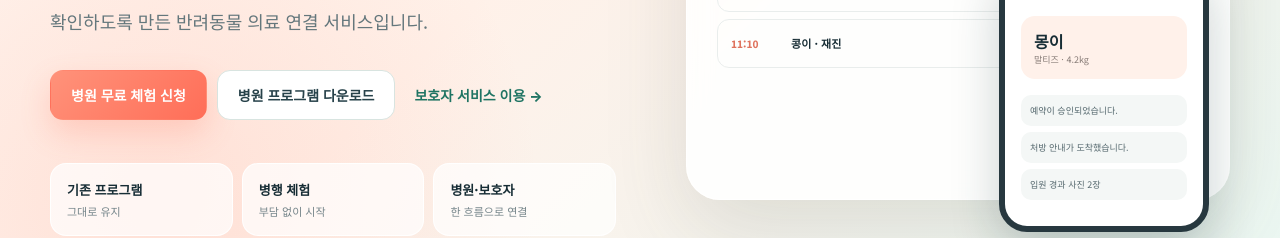
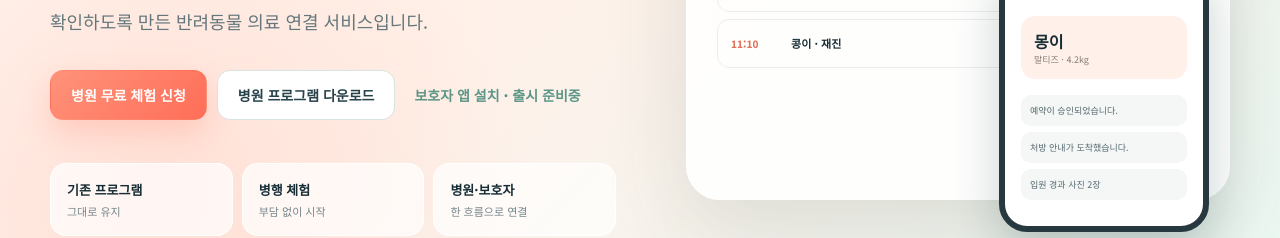
Before and after one commit to BGKCOGITO/pawu-homepage, a Next.js app: page / in a window 1280 px wide. Shown: the part 522-760 px from the top of the page. Built offline with nearby package versions, Linux system fonts and the light colour scheme.

Commit message:
Add files via upload

```diff
--- a/app/page.tsx
+++ b/app/page.tsx
@@ -74,7 +74,11 @@ export default function Home() {
             <div className="pawu2-actions">
               <a className="pawu2-btn primary" href="#trial">병원 무료 체험 신청</a>
               <Link className="pawu2-btn light" href="/hospital-download">병원 프로그램 다운로드</Link>
-              <a className="pawu2-btn text" href={site.serviceUrl} target="_blank" rel="noreferrer">보호자 서비스 이용 →</a>
+              {site.guardianPlayUrl ? (
+                <a className="pawu2-btn text" href={site.guardianPlayUrl} target="_blank" rel="noreferrer">보호자 앱 설치 →</a>
+              ) : (
+                <span className="pawu2-btn text pawu2-btn-disabled" aria-disabled="true">보호자 앱 설치 · 출시 준비중</span>
+              )}
             </div>
             <div className="pawu2-trust-row">
               <div><b>기존 프로그램</b><span>그대로 유지</span></div>
@@ -164,7 +168,11 @@ export default function Home() {
             <div className="pawu2-feature-grid guardian">
               {guardianBenefits.map(([title, text], index) => <article key={title}><span>G{String(index + 1).padStart(2, "0")}</span><h3>{title}</h3><p>{text}</p></article>)}
             </div>
-            <div className="pawu2-guardian-cta"><div><strong>보호자 서비스</strong><p>반려동물 등록, 병원 검색과 예약 기능을 확인하세요.</p></div><a className="pawu2-btn primary" href={site.serviceUrl} target="_blank" rel="noreferrer">PAWU 이용하기</a></div>
+            <div className="pawu2-guardian-cta"><div><strong>PAWU 보호자 앱</strong><p>Google Play 정식 출시 후 보호자 앱을 바로 설치할 수 있습니다.</p></div>{site.guardianPlayUrl ? (
+              <a className="pawu2-btn primary" href={site.guardianPlayUrl} target="_blank" rel="noreferrer">Google Play에서 설치</a>
+            ) : (
+              <span className="pawu2-btn primary pawu2-btn-disabled primary-disabled" aria-disabled="true">Google Play 출시 준비중</span>
+            )}</div>
           </Reveal>
         </div>
       </section>
--- a/data/site.ts
+++ b/data/site.ts
@@ -2,7 +2,7 @@ export const site = {
   name: "PAWU",
   company: "BGK",
   companyUrl: "https://bgkcogito.co.kr",
-  serviceUrl: "https://pawu-web.vercel.app",
+  guardianPlayUrl: "", // Google Play 정식 출시 후 링크 연결
   email: "bgkcogito@naver.com",
   phone: "010-3015-2717",
   representative: "장수빈",
```
Also changed, not shown: app/globals.css, 1 other file (tests, documents, lock files or other folders).
